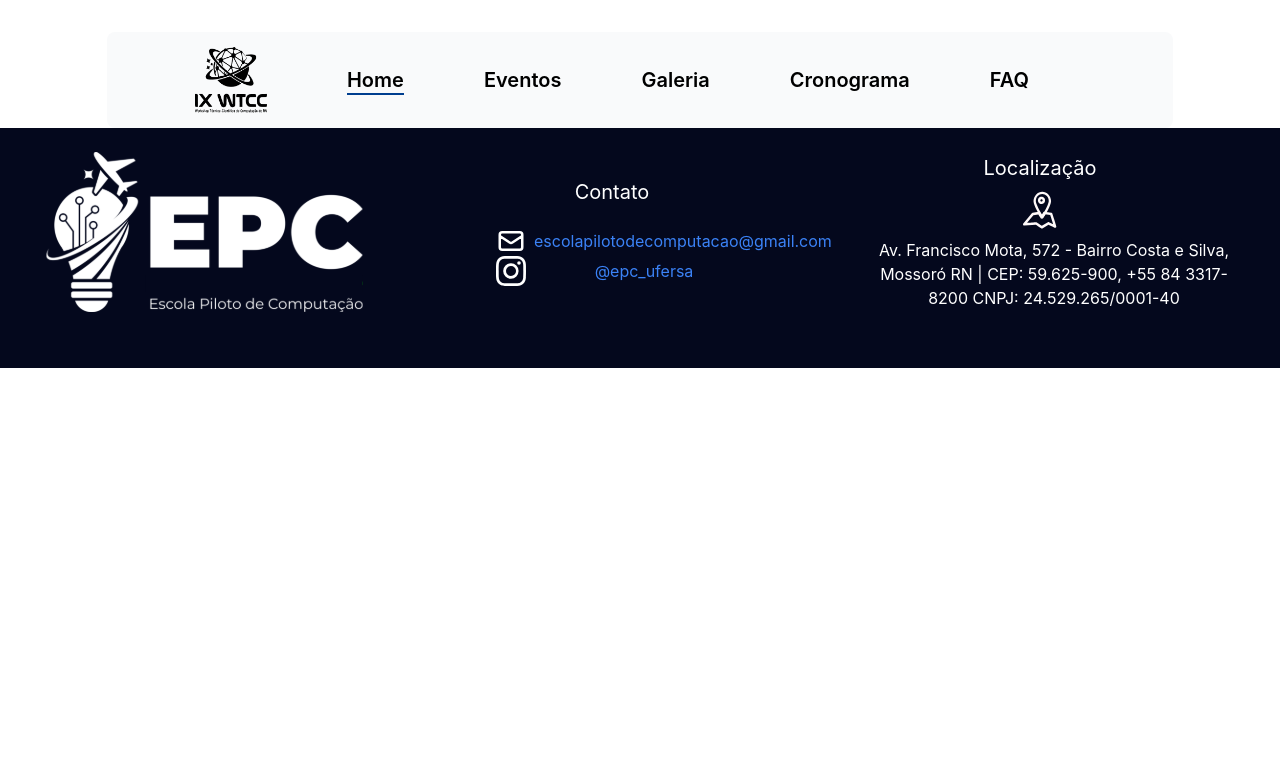
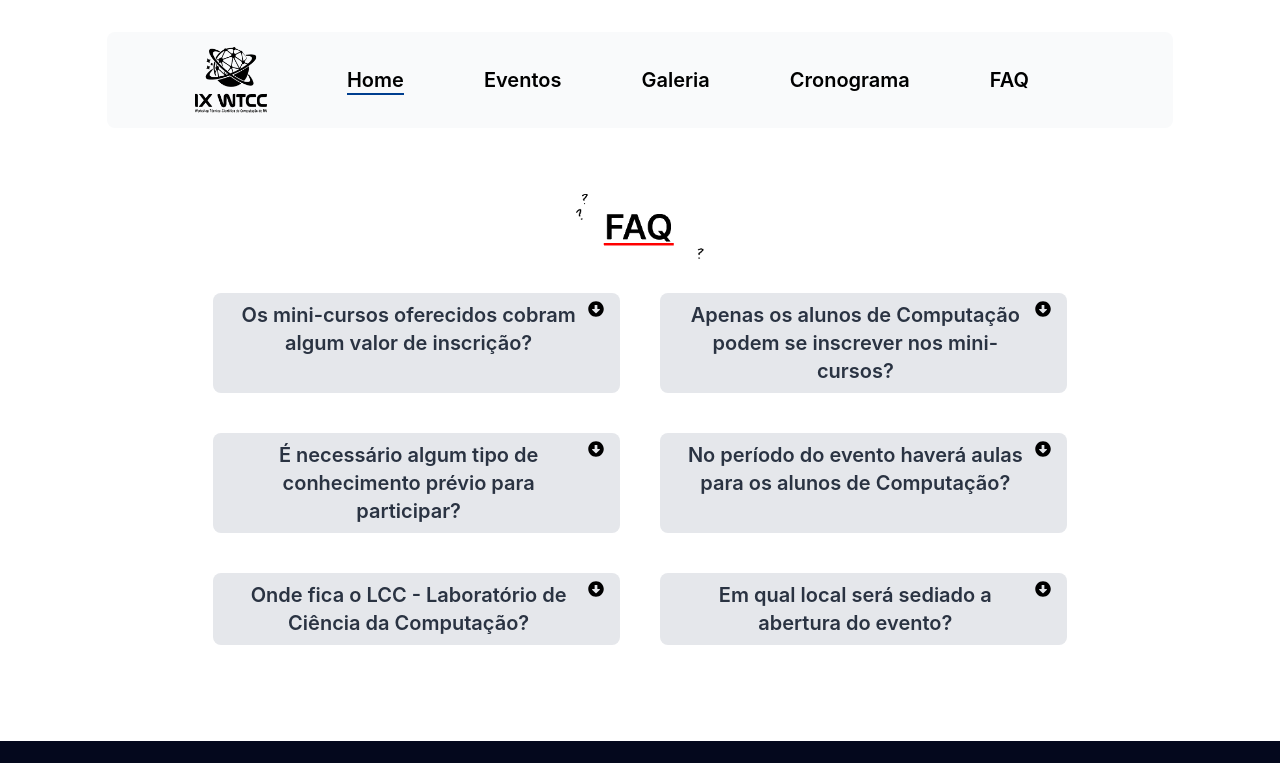
Before and after one commit to Escola-Piloto-de-Computacao/wtcc, a React (Create React App) app: page / in a window 1280 px wide. Shown: the top 763 px of the page. Built offline with nearby package versions, Linux system fonts and the light colour scheme.

Commit message:
done: FAQ Screen

```diff
--- a/package.json
+++ b/package.json
@@ -12,6 +12,7 @@
     "@types/react-dom": "^18.2.19",
     "react": "^18.2.0",
     "react-dom": "^18.2.0",
+    "react-icons": "^5.0.1",
     "react-scripts": "5.0.1",
     "typescript": "^4.9.5",
     "web-vitals": "^2.1.4"
--- a/src/App.tsx
+++ b/src/App.tsx
@@ -1,12 +1,14 @@
 import React from 'react';
 import './App.css';
 import Header from './components/Header/Header';
+import Faq from './components/FAQSection/FaqSection';
 import Footer from './components/Footer/Footer';
 
 function App() {
     return (
         <div className="App">
             <Header />
+            <Faq />
             <Footer />
         </div>
     );
--- /dev/null
+++ b/src/components/FAQBox/FaqBox.tsx
@@ -0,0 +1,30 @@
+import React, { useState } from "react";
+import { FaArrowAltCircleUp, FaArrowAltCircleDown } from "react-icons/fa";
+
+interface FaqBoxProps {
+  question: string;
+  answer: string;
+}
+
+const FaqBox: React.FC<FaqBoxProps> = ({ question, answer }) => {
+  const [expanded, setExpanded] = useState(false);
+
+  const toggleExpansion = () => {
+    setExpanded(!expanded);
+  };
+
+  return (
+    <div className={`flex bg-gray-200 rounded-lg px-4 py-2 items-start justify-between ${expanded ? "": "h-18"}`}>
+      <div className="flex flex-col justify-start">
+        <h2 className="flex text-xl text-[#2A3342] font-semibold">{question}</h2>
+        {expanded && <p className="text-[#556987] text-justify">{answer}</p>}
+      </div>
+      <button className="" onClick={toggleExpansion}>
+        {expanded ? <FaArrowAltCircleUp /> : <FaArrowAltCircleDown />}
+
+      </button>
+    </div>
+  );
+};
+
+export default FaqBox;
--- /dev/null
+++ b/src/components/FAQSection/FaqSection.tsx
@@ -0,0 +1,43 @@
+import React from 'react'
+import FaqBox from '../FAQBox/FaqBox'
+import FaqLogo from '../../assets/LogoFaq.png'
+
+const Faq: React.FC = () => {
+
+    return (
+
+        <div className='flex items-center flex-col'>
+            <img src={FaqLogo} alt='Logo FAQ' className='mx-auto mt-40 mb-8 max-w-xs h-auto' />
+            <div className="grid grid-cols-2 gap-10 w-2/3 justify-start">
+                <FaqBox
+                question="Os mini-cursos oferecidos cobram algum valor de inscrição?"
+                answer="Não! Todos os mini-cursos são oferecidos gratuitamente, basta apenas se inscrever para participar!"
+                />
+                <FaqBox
+                question="Apenas os alunos de Computação podem se inscrever nos mini-cursos?"
+                answer="Os mini-cursos são abertos para inscrições de alunos de qualquer curso."
+                />
+                <FaqBox
+                question="É necessário algum tipo de conhecimento prévio para participar?"
+                answer="Todos os mini-cursos começarão do básico. Então não é preciso um conhecimento prévio, pois você aprenderá na hora."
+                />
+                <FaqBox
+                question="No período do evento haverá aulas para os alunos de Computação?"
+                answer="Não, as aulas que ocorrerem nos horários do evento serão suspensas para que todos possam participar dos mini-cursos."
+                />
+                <FaqBox
+                question='Onde fica o LCC - Laboratório de Ciência da Computação?'
+                answer='O LCC está localizado no leste da UFERSA, próximo ao Expocenter.'
+                />
+                <FaqBox
+                question='Em qual local será sediado a abertura do evento?'
+                answer='A abertura será localizada no auditório de CCEN.'
+                />
+            </div>
+        </div>
+
+    );
+
+};
+
+export default Faq;
```
Also changed, not shown: src/assets/LogoFaq.png (added), 1 other file (tests, documents, lock files or other folders).
